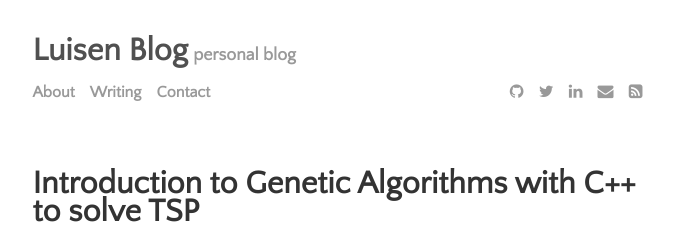
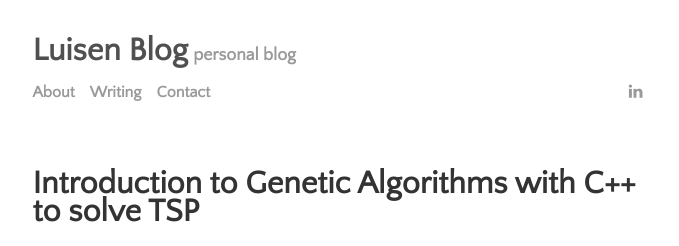
Before and after one commit to luisenriqueg/blog, a Jekyll site: the page built from index.html, in a window 1280 px wide. Shown: the top 246 px of the page, without its empty margins (300-979 px from the left). Built offline with Jekyll 4.4.1, drawn with Linux system fonts in a browser that asks for light colours; nearby versions of some CDN libraries; the list of posts is cut into pages by our own code.

Commit message:
Changed links and some other general stuff
changed linkedin commented other sites

```diff
--- a/_data/settings.yml
+++ b/_data/settings.yml
@@ -12,11 +12,11 @@ menu:
 
 # Available social icons are powered by Font Awesome, so you can use any icon that they offer
 social:
-- {icon: 'github', link: 'https://www.github.com/lenpaul'}
-- {icon: 'twitter', link: 'https://twitter.com/paululele'}
-- {icon: 'linkedin', link: 'http://www.linkedin.com/in/lenpaul/'}
-- {icon: 'envelope', link: 'mailto:l.nguyen.paul@gmail.com'}
-- {icon: 'rss-square', link: 'feed.xml'}
+#- {icon: 'github', link: 'https://www.github.com/lenpaul'}
+#- {icon: 'twitter', link: 'https://twitter.com/paululele'}
+- {icon: 'linkedin', link: 'https://www.linkedin.com/in/luis-enrique-g%C3%B3mez-s%C3%A1nchez-castillo-3599a8154/'}
+#- {icon: 'envelope', link: 'mailto:l.nguyen.paul@gmail.com'}
+#- {icon: 'rss-square', link: 'feed.xml'}
 # - {icon: 'rss-square', link: 'rss-feed.xml'}
 
 # Customize site text
@@ -26,6 +26,6 @@ pagination:
 
 sharing_button_prompt: 'Feel free to share!'
 
-related_posts: 'You may also enjoy:'
+#related_posts: 'You may also enjoy:'
 
 post_date_prefix: 'Written on'
```
